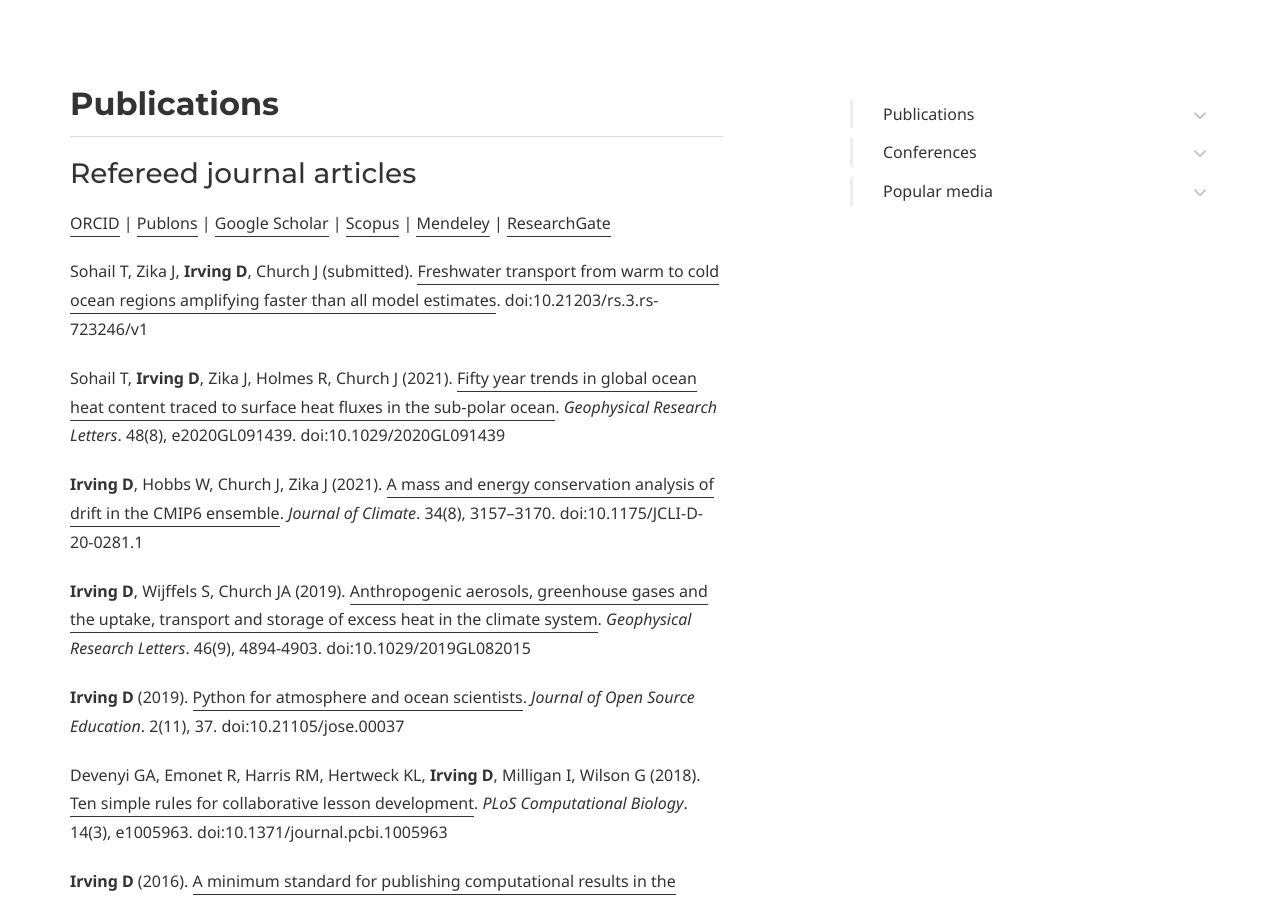
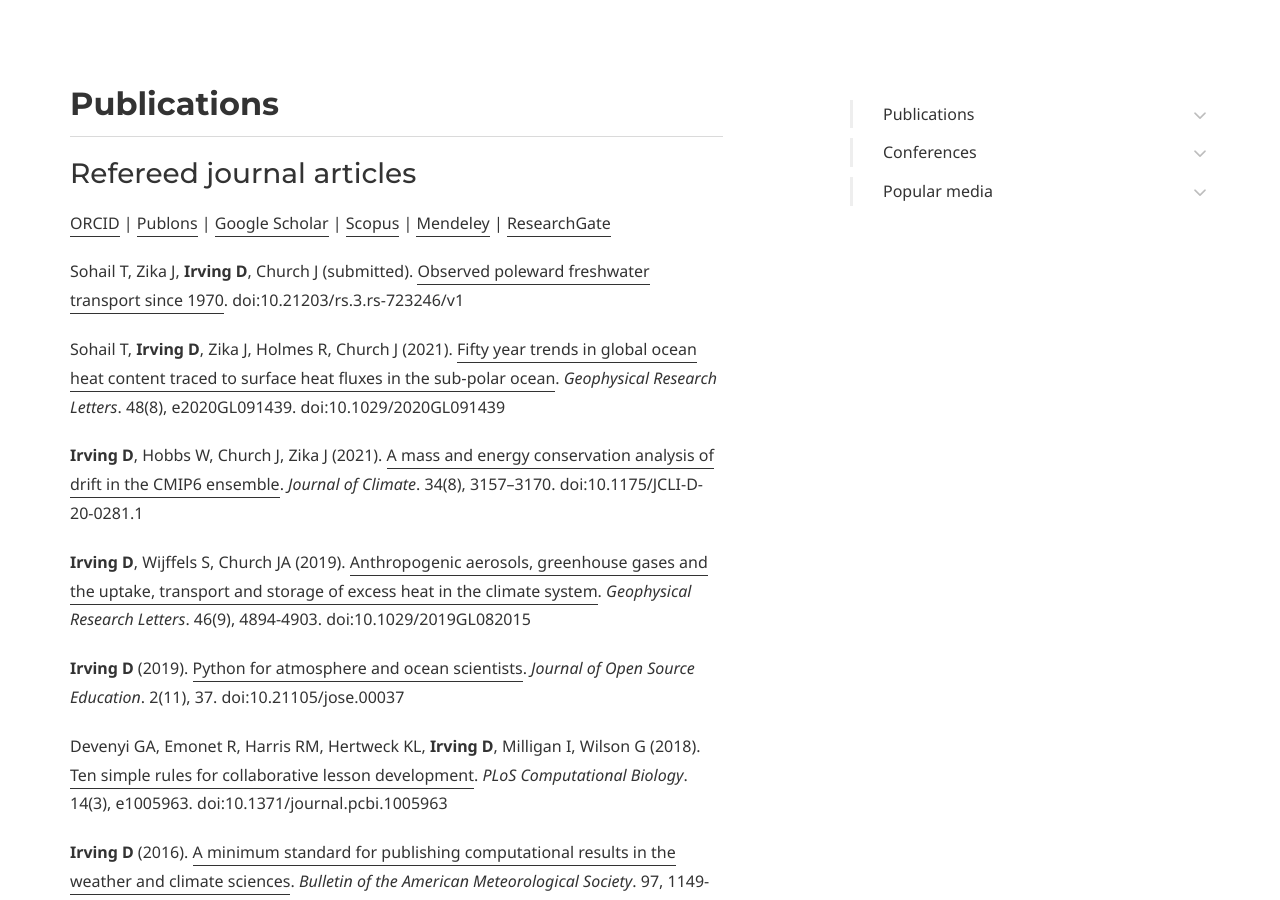
Before and after one commit to DamienIrving/damienirving.github.io, a Jekyll site: the page built from publications.md, in a window 1280 px wide and 900 px high, scrolled down 614 px. Built offline with Jekyll 4.4.1, drawn with Linux system fonts in a browser that asks for light colours; some web fonts are replaced.

Commit message:
Update publications.md

```diff
--- a/publications.md
+++ b/publications.md
@@ -28,7 +28,7 @@ page_nav:
 [Mendeley](https://www.mendeley.com/profiles/damien-irving/) |
 [ResearchGate](https://www.researchgate.net/profile/Damien_Irving)
 
-Sohail T, Zika J, **Irving D**, Church J (submitted). [Freshwater transport from warm to cold ocean regions amplifying faster than all model estimates](https://doi.org/10.21203/rs.3.rs-723246/v1). doi:10.21203/rs.3.rs-723246/v1
+Sohail T, Zika J, **Irving D**, Church J (submitted). [Observed poleward freshwater transport since 1970](https://doi.org/10.21203/rs.3.rs-723246/v1). doi:10.21203/rs.3.rs-723246/v1
 
 Sohail T, **Irving D**, Zika J, Holmes R, Church J (2021). [Fifty year trends in global ocean heat content traced to surface heat fluxes in the sub‐polar ocean](https://doi.org/10.1029/2020GL091439). *Geophysical Research Letters*. 48(8), e2020GL091439. doi:10.1029/2020GL091439
 
```
